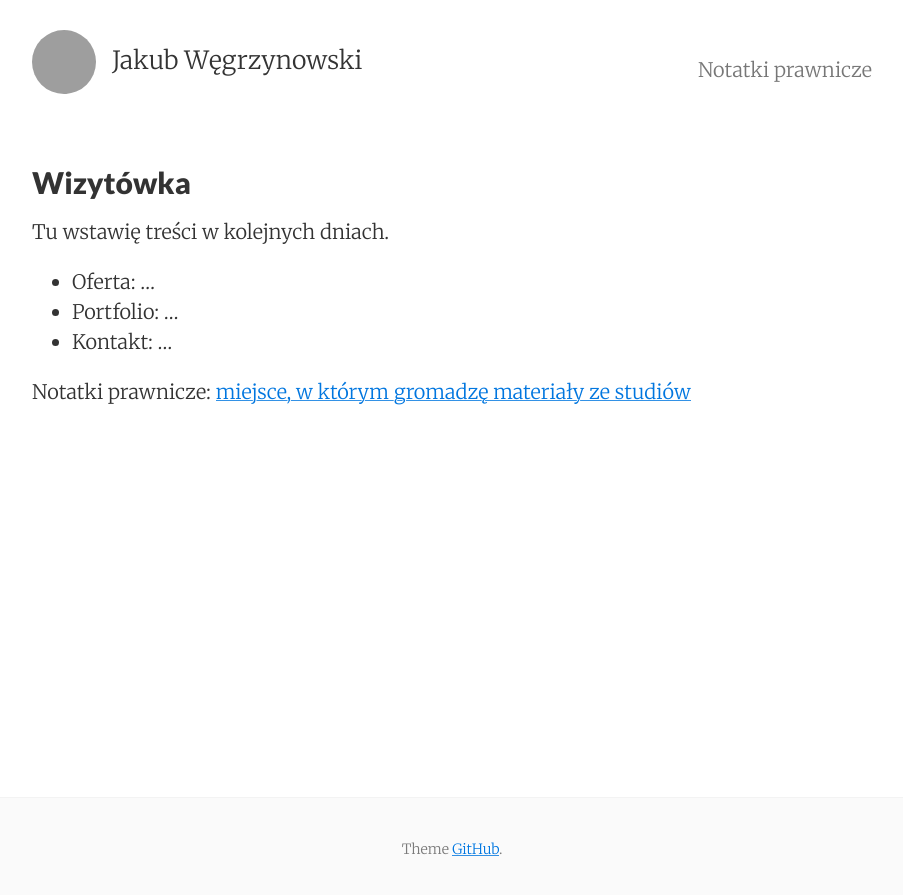
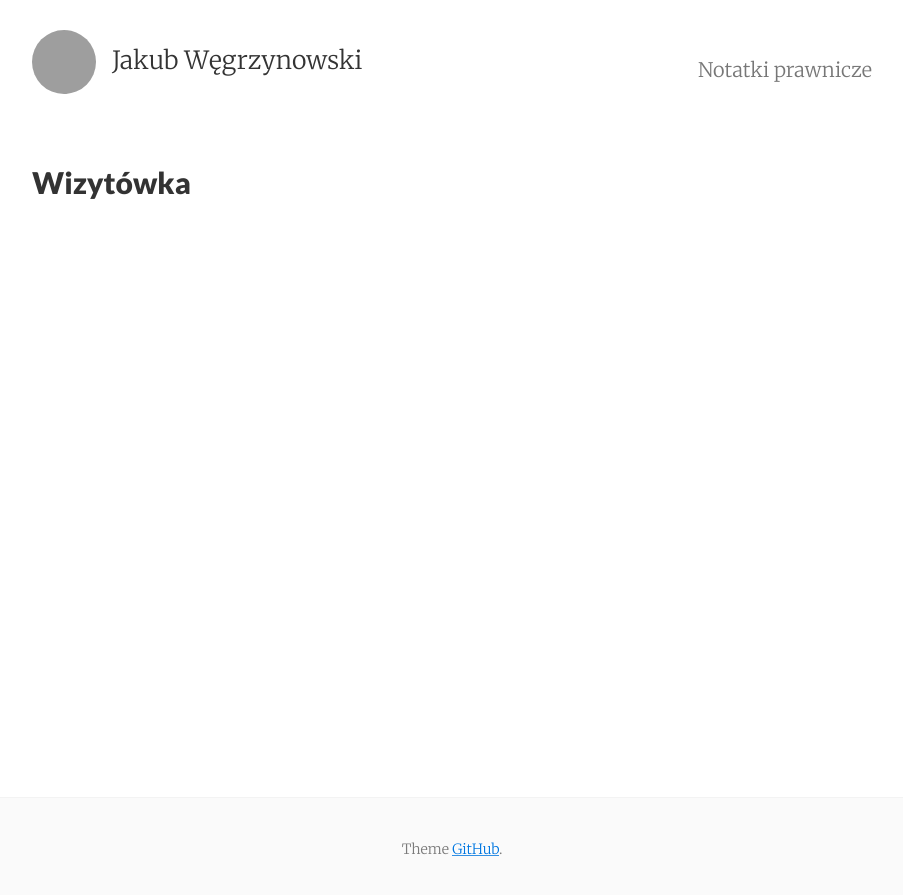
Before and after one commit to Jakub-Florian/Jakub-Florian.github.io, a Jekyll site: the page built from index.md, in a window 1280 px wide. Shown: the top 895 px of the page, without its empty margins (188-1091 px from the left). Built offline with Jekyll 4.4.1, drawn with Linux system fonts in a browser that asks for light colours; grey boxes are pictures that could not be loaded.

Commit message:
Remove placeholder content from index.md

```diff
--- a/index.md
+++ b/index.md
@@ -3,11 +3,3 @@ layout: page
 title: "Wizytówka"
 permalink: /
 ---
-
-Tu wstawię treści w kolejnych dniach.
-
-- Oferta: …
-- Portfolio: …
-- Kontakt: …
-
-Notatki prawnicze: [miejsce, w którym gromadzę materiały ze studiów](https://jakub-florian.github.io/notatki-prawo/)
```
